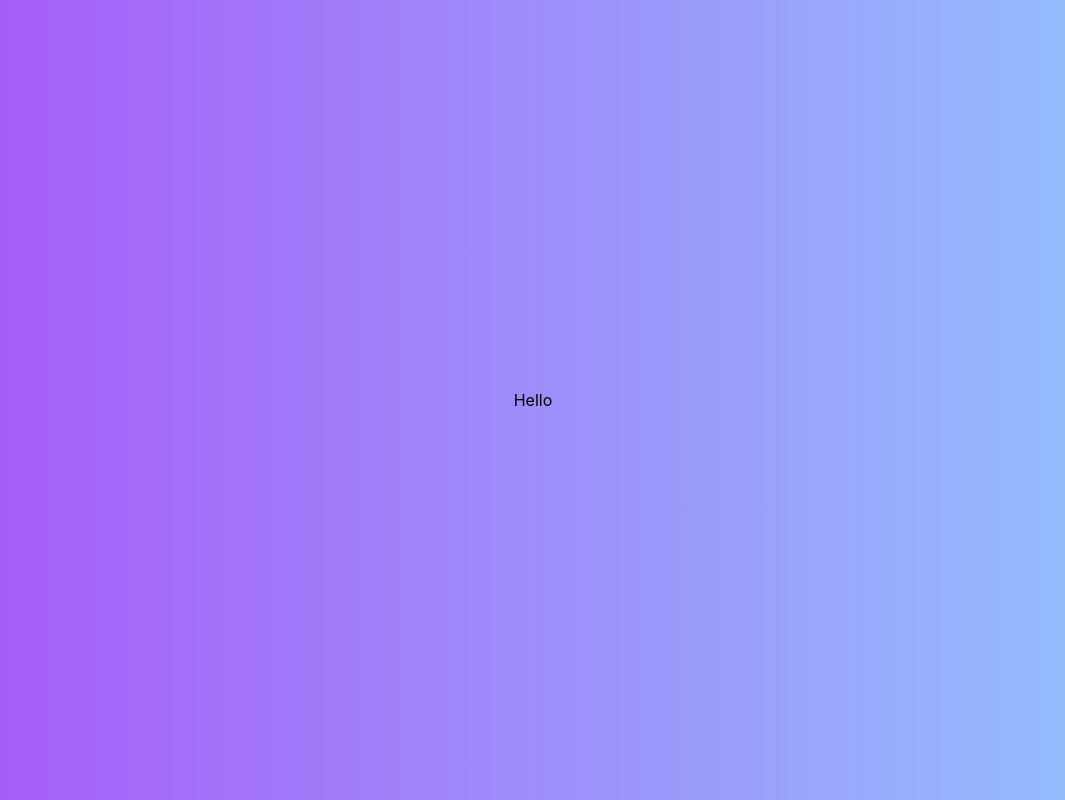
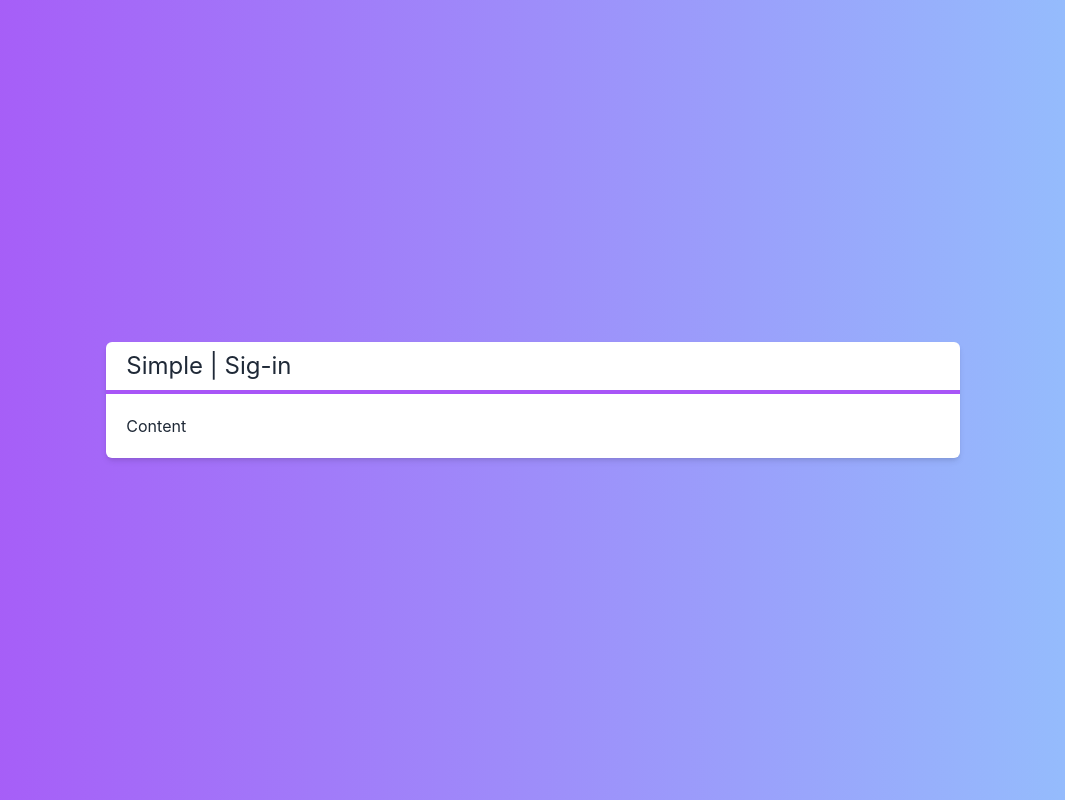
Before and after one commit to galenomoon/ProjectRegistration_React, a Next.js app: page / in a window 1280 px wide. Shown: the whole page, without its empty margins (107-1172 px from the left). Built offline with nearby package versions, Linux system fonts and the light colour scheme.

Commit message:
Developing Components | Layout and Title

```diff
--- /dev/null
+++ b/src/components/Layout.tsx
@@ -0,0 +1,24 @@
+import Title from "./Title";
+
+//TypeScript
+interface LayoutProps {
+  //props I wait to receive:
+  //prop: type
+  title?: string; //if there's ? after prop, means that's an OPTIONAL prop
+  children: any;
+}
+
+export default function Layout(props: LayoutProps) {
+  return (
+    <div
+      className={`
+        flex flex-col w-2/3
+        bg-white text-gray-800
+        rounded-md
+        shadow-md`}
+    >
+      <Title>{props.title}</Title>
+      <div className={`p-5`}>{props.children}</div>
+    </div>
+  );
+}
--- /dev/null
+++ b/src/components/Title.tsx
@@ -0,0 +1,9 @@
+export default function Title(props) {
+  return (
+    // {props.children} => prop's children elements
+    <div className={`flex flex-col justify-center`}>
+      <h1 className={`px-5 py-2 text-2xl`}>{props.children}</h1>
+      <hr className={`border-2 border-purple-500`}/>
+    </div>
+  );
+}
--- a/src/pages/index.tsx
+++ b/src/pages/index.tsx
@@ -1,11 +1,20 @@
-import styles from "../styles/Home.module.css";
+import Layout from "../components/Layout";
 
 export default function Home() {
   return (
     <div
-      className={`flex h-screen justify-center items-center bg-gradient-to-r from-purple-500 to-blue-300`}
+      className={`
+      flex h-screen
+      justify-center
+      items-center
+      bg-gradient-to-r
+      from-purple-500
+      to-blue-300
+      text-white`}
     >
-      <span className="text-4x1">Hello</span>
+      <Layout title='Simple | Sig-in'>
+        <span>Content</span>
+      </Layout>
     </div>
   );
 }
```
